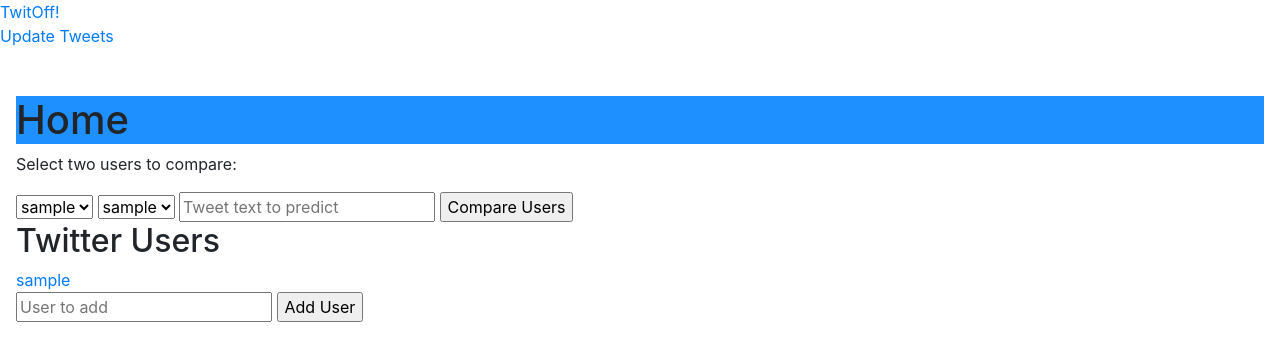
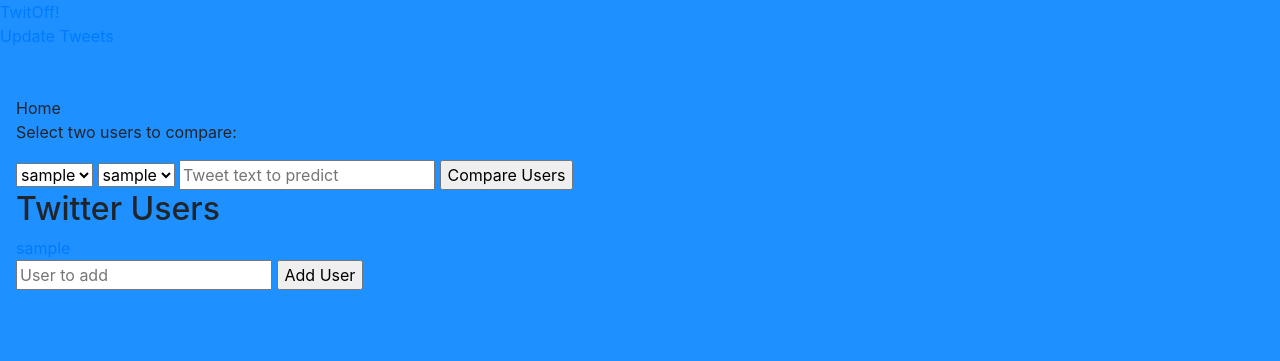
Before and after one commit to Reece323/TwitOff, a Flask app: page / in a window 1280 px wide. Shown: the top 361 px of the page. Run offline with Flask 2, Linux system fonts and the light colour scheme; tables that the repository leaves empty hold one stand-in row (values such as "Sample post"); some libraries are stand-ins or nearby versions.

Commit message:
testing base.html

```diff
--- a/twitoff/templates/base.html
+++ b/twitoff/templates/base.html
@@ -6,6 +6,7 @@
     <meta name="viewport" content="width=device-width, initial-scale=1, shrink-to-fit=no">
   </head>
   <body>
+    <body style="background-color:DodgerBlue;">
     <nav>
       <a href="/" class="brand"><span>TwitOff!</span></a>
       <!-- responsive-->
@@ -18,7 +19,7 @@
     <article class="flex two" style="padding: 3em 1em;">
       {% block content %}
       <div>
-        <h1 style="background-color:DodgerBlue;">{{ title }}</h1>
+        <h>{{ title }}</h1>
         <p>Select two users to compare:</p>
         <form action="/compare" method="post">
           <select name="user1">
```
